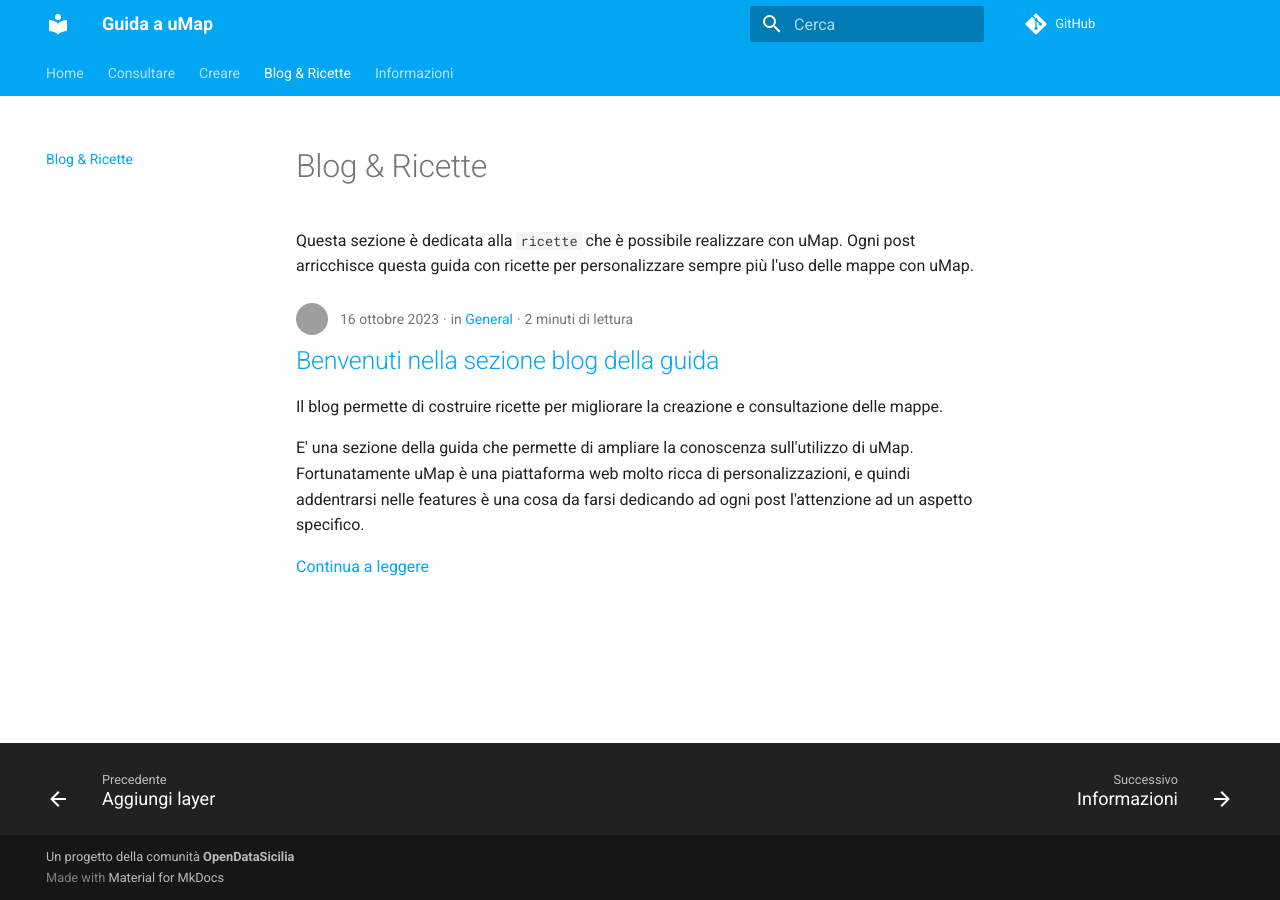
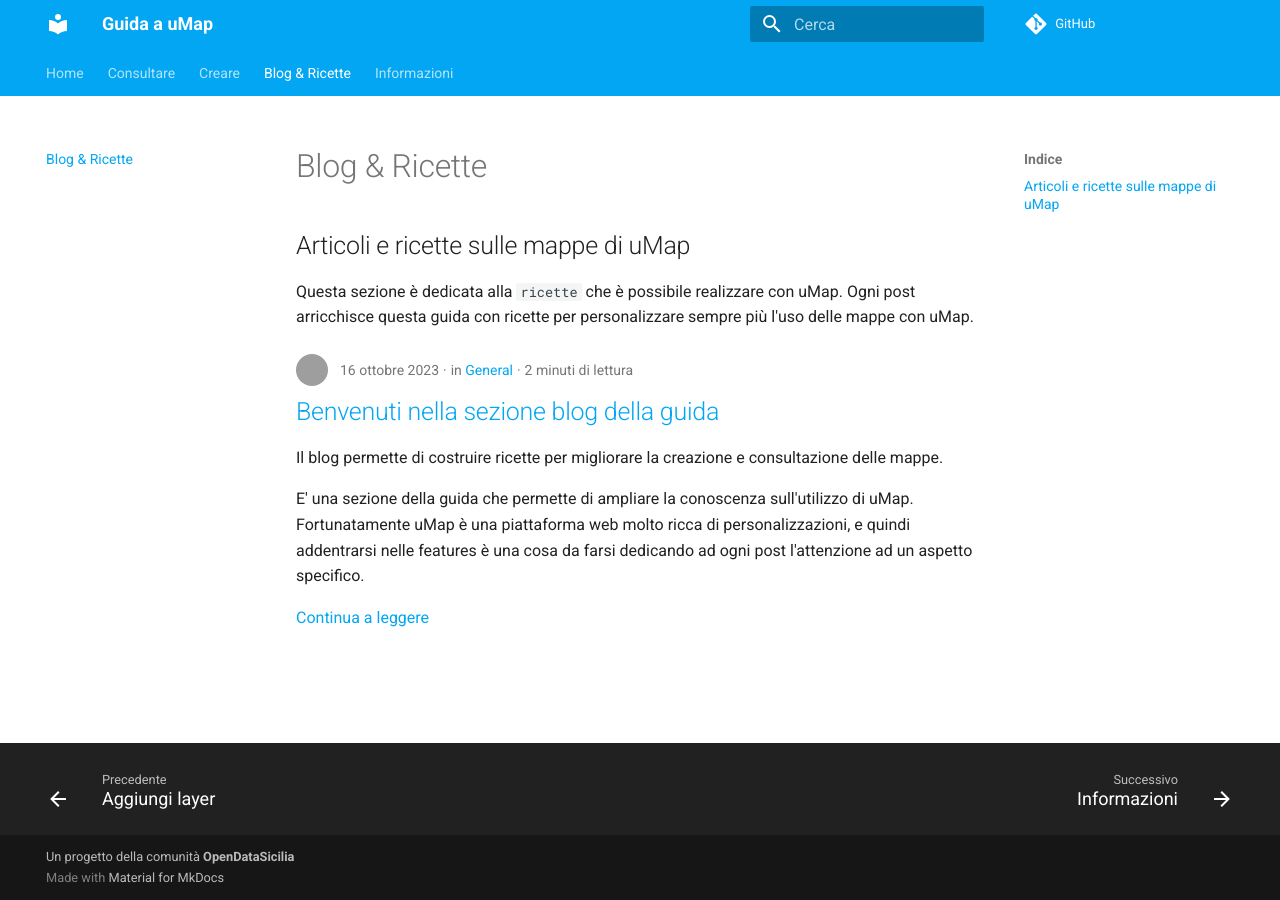
Before and after one commit to opendatasicilia/guida-umap, an MkDocs documentation site: the page built from docs/blog/index.md, in a window 1280 px wide. Built offline with MkDocs 1.6.1 and Material for MkDocs 9.7.7, drawn with Linux system fonts in a browser that asks for light colours; comment, search, counter and statistics services are not loaded; grey boxes are pictures that could not be loaded.

Commit message:
Update index.md

```diff
--- a/docs/blog/index.md
+++ b/docs/blog/index.md
@@ -1,3 +1,5 @@
 # Blog & Ricette
 
+## Articoli e ricette sulle mappe di uMap
+
 Questa sezione è dedicata alla `ricette` che è possibile realizzare con uMap. Ogni post arricchisce questa guida con ricette per personalizzare sempre più l'uso delle mappe con uMap.
```
